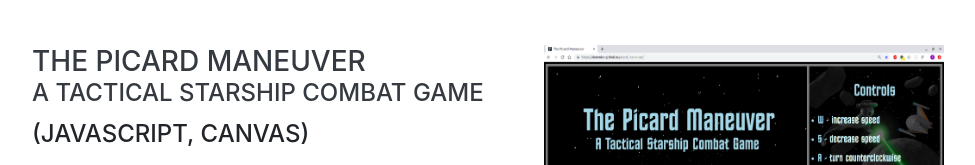
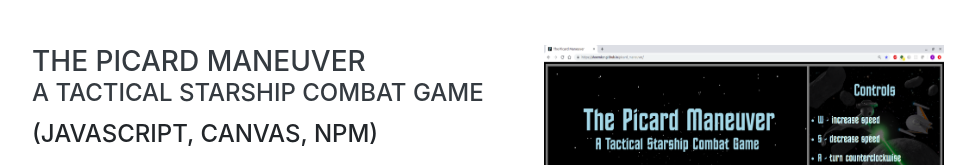
Before and after one commit to shoemker/personal_site, a website with bundled scripts: page index.html in a window 1280 px wide. Shown: the part 890-1055 px from the top of the page, without its empty margins (288-1263 px from the left). Built offline with nearby package versions, Linux system fonts and the light colour scheme; a web font is replaced by a local one.

Commit message:
added npm to tech description for game

```diff
--- a/index.html
+++ b/index.html
@@ -101,7 +101,7 @@
 					<div class="resume-content">
 						<h3 class="mb-0">The Picard Maneuver</h3>
 						<h4>A tactical starship combat game</h4>
-						<div class="subheading mb-3">(JavaScript, Canvas)</div>
+						<div class="subheading mb-3">(JavaScript, Canvas, npm)</div>
 						<div class="subheading mb-3">
 							<a href="https://shoemker.github.io/picard_maneuver/" target="_blank">Live Site</a><a> | </a>
 							<a href="https://github.com/shoemker/picard_maneuver" target="_blank">Github Repo</a>
```
